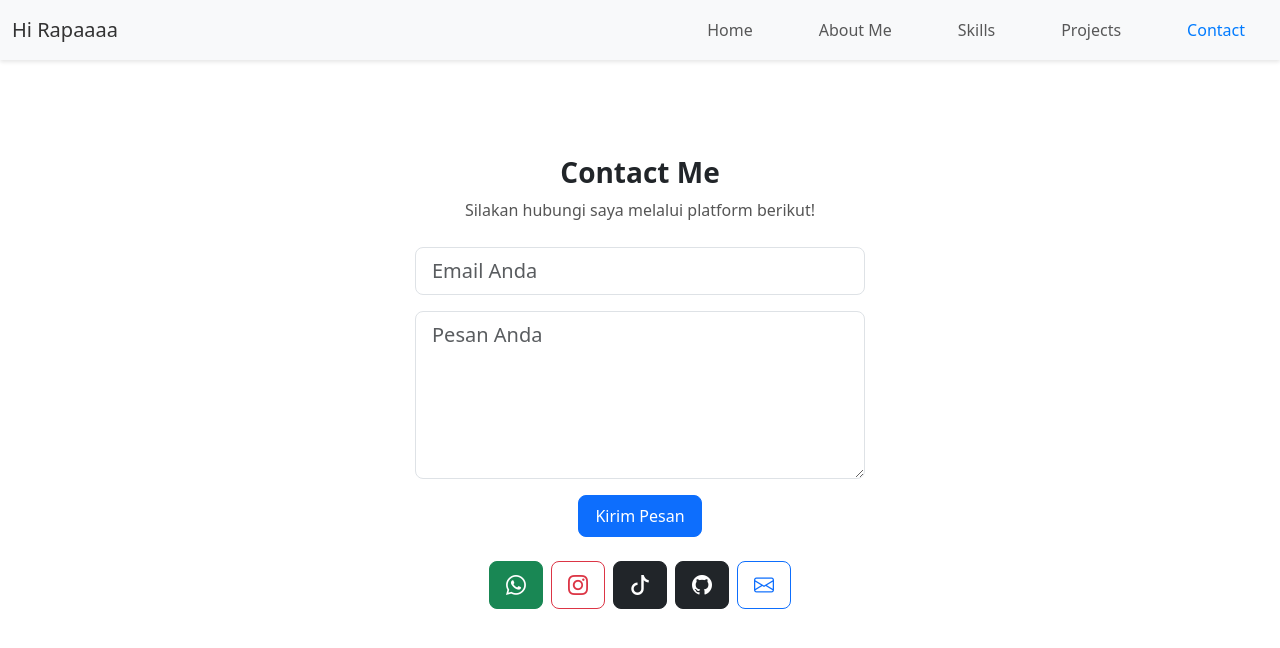
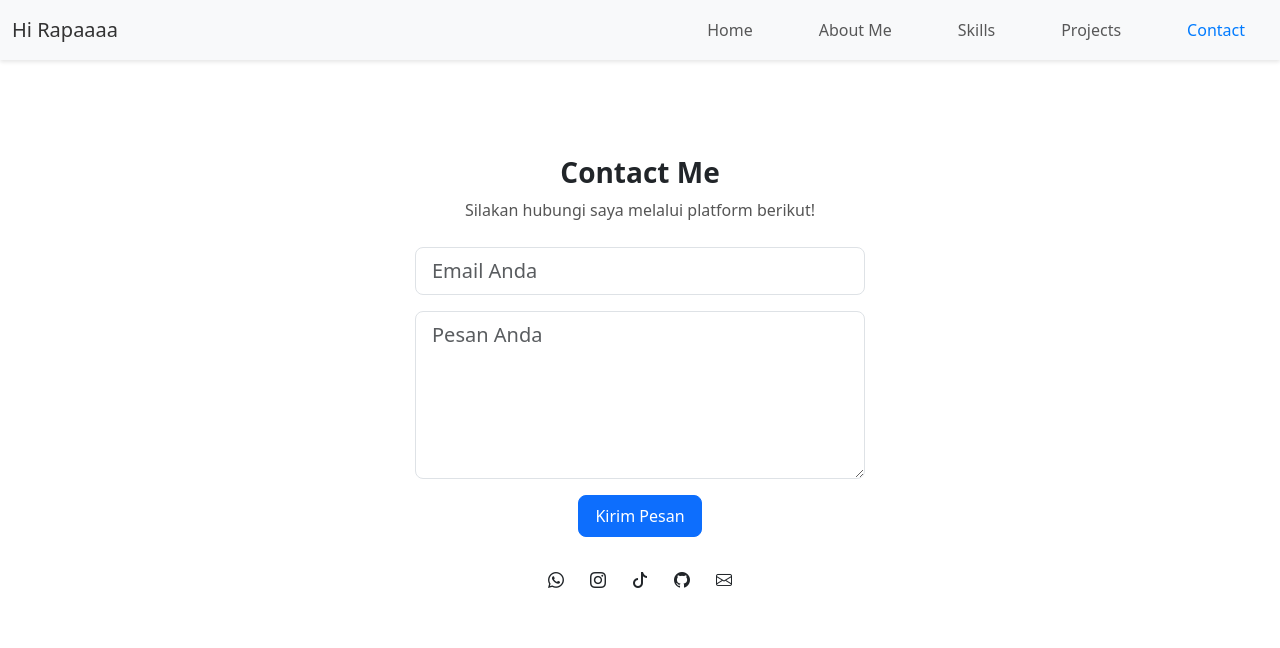
Before and after one commit to z4nky074/Responsi-1, a React (Create React App) app: page / in a window 1280 px wide. Both pictures are taken after a click on the link "Contact". Shown: the top 648 px of the page. Built offline with nearby package versions, Linux system fonts and the light colour scheme.

Commit message:
Update ContactUs.js

```diff
--- a/src/components/ContactUs.js
+++ b/src/components/ContactUs.js
@@ -61,22 +61,48 @@
       </form>
 
       <div className="social-buttons mt-4">
-        <a href="https://wa.me/6289668547232" className="btn btn-success btn-lg me-2" target="_blank" rel="noopener noreferrer">
+  <a
+    href="https://wa.me/6289668547232"
+    className="btn"
+    target="_blank"
+    rel="noopener noreferrer"
+  >
     <i className="bi bi-whatsapp"></i>
   </a>
-        <a href="https://instagram.com/rrafapras74" className="btn btn-outline-danger btn-lg me-2" target="_blank" rel="noopener noreferrer">
+  <a
+    href="https://instagram.com/rrafapras74"
+    className="btn"
+    target="_blank"
+    rel="noopener noreferrer"
+  >
     <i className="bi bi-instagram"></i>
   </a>
-        <a href="https://tiktok.com/@mrapaaap74" className="btn btn-dark btn-lg me-2" target="_blank" rel="noopener noreferrer">
+  <a
+    href="https://tiktok.com/@mrapaaap74"
+    className="btn"
+    target="_blank"
+    rel="noopener noreferrer"
+  >
     <i className="bi bi-tiktok"></i>
   </a>
-        <a href="https://github.com/z4nky074" className="btn btn-dark btn-lg me-2" target="_blank" rel="noopener noreferrer">
+  <a
+    href="https://github.com/z4nky074"
+    className="btn"
+    target="_blank"
+    rel="noopener noreferrer"
+  >
     <i className="bi bi-github"></i>
   </a>
-        <a href="mailto:rafa24052005@gmail.com" className="btn btn-outline-primary btn-lg" target="_blank" rel="noopener noreferrer">
+  <a
+    href="mailto:rafa24052005@gmail.com"
+    className="btn"
+    target="_blank"
+    rel="noopener noreferrer"
+  >
     <i className="bi bi-envelope"></i>
   </a>
 </div>
+
     </section>
   );
 };
```
Lines whose indentation alone changed are shown as unchanged.
